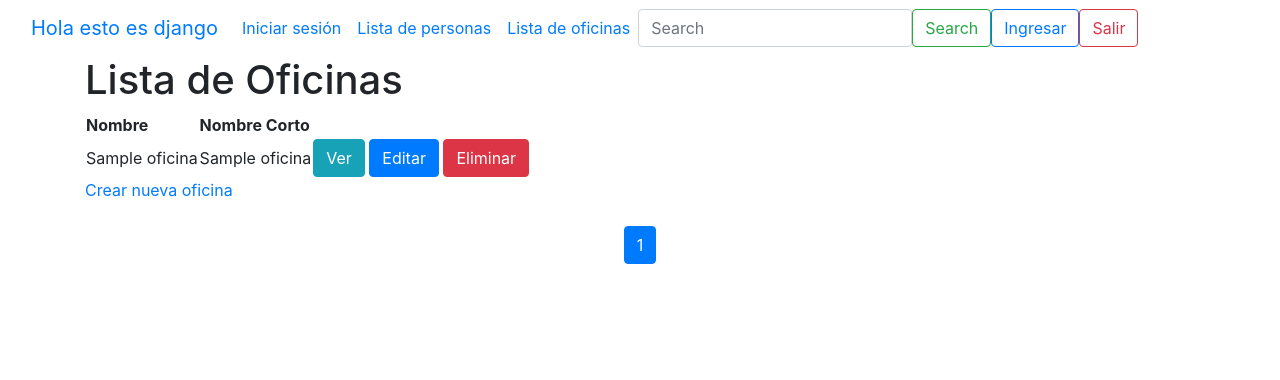
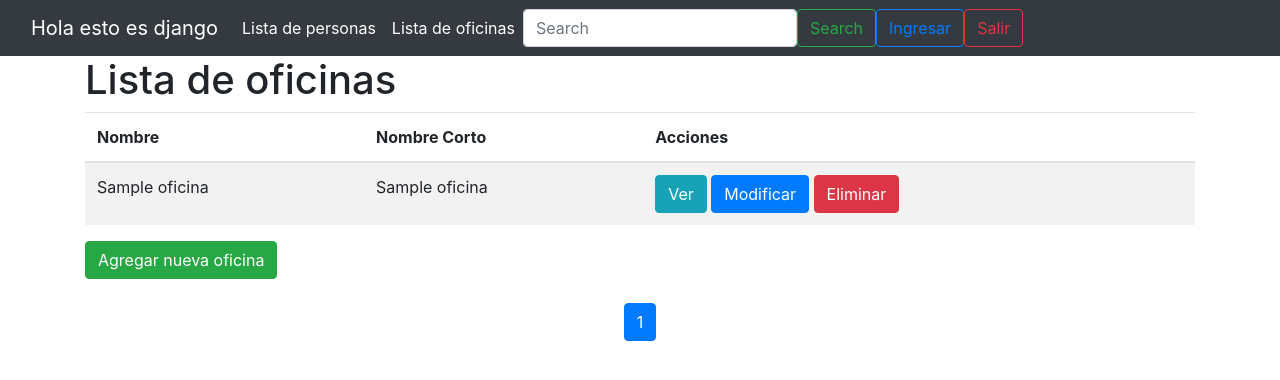
Before and after one commit to AbdiasMQ/CRUD-basico-con-autenticacion, a Django app: template CRUD/templates/oficina/oficina_lista.html in a window 1280 px wide. Shown: the top 380 px of the page. Run offline with Django 5.2, Linux system fonts and the light colour scheme; the template is opened without the code that fills it: most values are stand-ins (such as "Sample title", 1, 10 or a date in 2020); some libraries are stand-ins or nearby versions.

Commit message:
nuevas modificaciones en los archivos

```diff
--- a/CRUD/accounts/urls.py
+++ b/CRUD/accounts/urls.py
@@ -4,7 +4,7 @@ from . import views
 app_name = 'accounts'
 
 urlpatterns = [
-    path('login/', views.LoginView.as_view(), name='login'),   # <- aquí
-    path('logout/', views.LogoutMessageView.as_view(), name='logout'),  # <- si quieres tu template de logout
+    path('login/', views.LoginView.as_view(), name='login'),
+    path('logout/', views.LogoutMessageView.as_view(), name='logout'),
     path('signup/', views.SignUpView.as_view(), name='signup'),
 ]
--- a/CRUD/manage.py
+++ b/CRUD/manage.py
@@ -3,10 +3,9 @@
 import os
 import sys
 
-
 def main():
     """Run administrative tasks."""
-    os.environ.setdefault('DJANGO_SETTINGS_MODULE', 'CRUD.settings')
+    os.environ.setdefault('DJANGO_SETTINGS_MODULE', 'crud.settings')
     try:
         from django.core.management import execute_from_command_line
     except ImportError as exc:
--- a/CRUD/persona/models.py
+++ b/CRUD/persona/models.py
@@ -1,5 +1,5 @@
 from django.db import models
-from oficina.models import oficina as Oficina
+from oficina.models import Oficina
 
 class Persona(models.Model):
     nombre = models.CharField(verbose_name="Nombre", max_length=100)
@@ -7,7 +7,7 @@ class Persona(models.Model):
     edad = models.IntegerField(verbose_name="Edad")
     oficina = models.ForeignKey(Oficina,
                                 on_delete=models.CASCADE,
-                                related_name='personas',
+                                related_name='persona',
                                 null=True,
                                 blank=True)
 
--- a/CRUD/persona/views.py
+++ b/CRUD/persona/views.py
@@ -23,7 +23,7 @@ class PersonaListView(ListView):
         return super().paginate_queryset(queryset, page_size)
 
 #persona detalle
-class PersonaDetailView(DetailView):
+class PersonaDetailView(LoginRequiredMixin, DetailView):
     model = Persona
     template_name = "persona/persona_detalle.html"
     context_object_name = "persona"
--- a/CRUD/templates/account/logout.html
+++ b/CRUD/templates/account/logout.html
@@ -3,9 +3,9 @@
 {% block content %}
     <form method="post" action="{% url 'account_logout' %}">
         {% csrf_token %}
-        <h2>{{ title }}</h2>
+        <h1>{{ title }}</h1>
         <h2>Confirma que desea desloguearse?</h2>
-        <button type="submit">Log Out</button>
+        <button type="submit">Cerrar sesión</button>
         <a href="{% url 'persona:persona_lista' %}">Cancelar</a>
     </form>
 {% endblock content %}
--- a/CRUD/templates/account/signup.html
+++ b/CRUD/templates/account/signup.html
@@ -5,7 +5,7 @@
         {% csrf_token %}
         <h2>{{ title }}</h2>
         {{ form|crispy }}
-        <button type="submit">Sign Up</button>
-        <p>Already have an account? <a href="{% url 'account_login' %}">Log in</a></p>
+        <button type="submit">Registrarse</button>
+        <p>¿Ya tienes una cuenta? <a href="{% url 'account_login' %}">Iniciar sesión</a></p>
     </form>
 {% endblock content %}
--- a/CRUD/templates/navbar.html
+++ b/CRUD/templates/navbar.html
@@ -1,6 +1,6 @@
-<nav class="navbar navbar-expand-lg bg-body-tertiary" data-bs-theme="dark">
+<nav class="navbar navbar-expand-lg bg-dark" data-bs-theme="dark">
   <div class="container-fluid">
-    <a class="navbar-brand" href="#">Hola esto es django</a>
+    <a class="navbar-brand text-white" href="#">Hola esto es django</a>
     <button
       class="navbar-toggler"
       type="button"
@@ -12,45 +12,18 @@
     >
       <span class="navbar-toggler-icon"></span>
     </button>
+
     <div class="collapse navbar-collapse" id="navbarSupportedContent">
       <ul class="navbar-nav me-auto mb-2 mb-lg-0">
-        {% if user.is_authenticated %}
-        <div class="dropdown">
-          <button
-            class="btn btn-secondary dropdown-toggle"
-            type="button"
-            id="dropdownMenuButton"
-            data-toggle="dropdown"
-            aria-haspopup="true"
-            aria-expanded="false"
-          >
-            {{ user.username }}
-          </button>
-          <div class="dropdown-menu" aria-labelledby="dropdownMenuButton">
-            <a class="dropdown-item" href="{% url 'accounts_logout' %}">cerrar sesión</a>
-          </div>
-        </div>
-
-        {% else %}
-        <a class="nav-link" href="{% url 'accounts_login' %}">Iniciar sesión</a>
-        {% endif %}
-
         <li class="nav-item">
-          <a class="nav-link" href="{% url 'persona:persona_lista' %}"
-            >Lista de personas</a
-          >
+          <a class="nav-link text-white" href="{% url 'persona:persona_lista' %}">Lista de personas</a>
         </li>
         <li class="nav-item">
-          <a class="nav-link" href="{% url 'oficina:oficina_lista' %}"
-            >Lista de oficinas</a
-          >
+          <a class="nav-link text-white" href="{% url 'oficina:oficina_lista' %}">Lista de oficinas</a>
         </li>
       </ul>
-      <form
-        class="d-flex"
-        role="search"
-        action="{% url 'persona:persona_buscar' %}"
-      >
+
+      <form class="d-flex me-3" role="search" action="{% url 'persona:persona_buscar' %}">
         <input
           class="form-control me-2"
           type="search"
@@ -60,12 +33,9 @@
         />
         <button class="btn btn-outline-success" type="submit">Search</button>
       </form>
-      <a class="btn btn-outline-primary ms-2" href="{% url 'accounts:login' %}"
-        >Ingresar</a
-      >
-      <a class="btn btn-outline-danger ms-2" href="{% url 'accounts:logout' %}"
-        >Salir</a
-      >
+
+      <a class="btn btn-outline-primary" href="{% url 'account_login' %}">Ingresar</a>
+      <a class="btn btn-outline-danger" href="{% url 'account_logout' %}">Salir</a>
     </div>
   </div>
 </nav>
--- a/CRUD/templates/oficina/oficina_editar.html
+++ b/CRUD/templates/oficina/oficina_editar.html
@@ -10,5 +10,5 @@
     <input type="text" id="nombre_corto" name="nombre_corto" value="{{ oficina.nombre_corto }}" required>
     <button type="submit">Guardar</button>
   </form>
-  <a href="{% url 'oficina:oficina_lista' %}">Volver a la lista</a>
+  <a href="{% url 'oficina:oficina_lista' %}" class="btn btn-secondary">Volver a la lista</a>
 {% endblock %}
--- a/CRUD/templates/oficina/oficina_eliminar.html
+++ b/CRUD/templates/oficina/oficina_eliminar.html
@@ -7,5 +7,5 @@
     {% csrf_token %}
     <button type="submit">Eliminar</button>
   </form>
-  <a href="{% url 'oficina:oficina_lista' %}">Volver a la lista</a>
+  <a href="{% url 'oficina:oficina_lista' %}" class="btn btn-secondary">Volver a la lista</a>
 {% endblock %}
--- a/CRUD/templates/oficina/oficina_lista.html
+++ b/CRUD/templates/oficina/oficina_lista.html
@@ -1,28 +1,36 @@
 {% extends 'base.html' %}
-
 {% block content %}
-  <h1>Lista de Oficinas</h1>
-  <table>
+    <h1>Lista de oficinas</h1>
+    {% if oficinas %}
+        <table class="table table-striped">
             <thead>
                 <tr>
                    <th>Nombre</th>
                    <th>Nombre Corto</th>
+                   <th>Acciones</th>
                 </tr>
             </thead>
             <tbody>
-      {% for oficina in oficinas %}
+                {% for o in oficinas %}
                     <tr>
-          <td>{{ oficina.nombre }}</td>
-          <td>{{ oficina.nombre_corto }}</td>
+                        <td>{{ o.nombre }}</td>
+                        <td>{{ o.nombre_corto }}</td>
                         <td>
-            <a href="{% url 'oficina:oficina_detalle' oficina.id %}" class="btn btn-info">Ver</a>
-            <a href="{% url 'oficina:oficina_editar' oficina.id %}" class="btn btn-primary">Editar</a>
-            <a href="{% url 'oficina:oficina_eliminar' oficina.id %}" class="btn btn-danger">Eliminar</a>
+                             <a href="{% url 'oficina:oficina_detalle' o.pk %}" class="btn btn-info">Ver</a>
+                             <a href="{% url 'oficina:oficina_editar' o.pk %}" class="btn btn-primary">Modificar</a>
+                             <a href="{% url 'oficina:oficina_eliminar' o.pk %}" class="btn btn-danger">Eliminar</a>
                         </td>
                     </tr>
                 {% endfor %}
             </tbody>
         </table>
-  <a href="{% url 'oficina:oficina_crear' %}">Crear nueva oficina</a>
+    {% else %}
+        <p>No hay oficinas registradas.</p>
+    {% endif %}
+    <div class="mt-3">
+        <a href="{% url 'oficina:oficina_crear' %}" class="btn btn-success">Agregar nueva oficina</a>
+    </div>
+    <div class="mt-3">
         {% include 'paginator.html' %}
-{% endblock %}
+    </div>
+{% endblock content %}
--- a/CRUD/templates/persona/persona_buscar.html
+++ b/CRUD/templates/persona/persona_buscar.html
@@ -13,5 +13,7 @@
       <li>Nombre: {{ p.nombre }} - Apellido: {{ p.apellido }} - Edad: {{ p.edad }} años</li>
       {% endfor %}
     </ul>
+  {% else %}
+    <p>No se encontraron resultados.</p>
   {% endif %}
 {% endblock %}
--- a/CRUD/templates/persona/persona_detalle.html
+++ b/CRUD/templates/persona/persona_detalle.html
@@ -6,7 +6,7 @@
     <p><strong>Apellido:</strong> {{ persona.apellido }}</p>
     <p><strong>Edad:</strong> {{ persona.edad }}</p>
     <p><strong>Oficina:</strong> {{ persona.oficina }}</p>
-    <a href="{% url 'persona:persona_editar' persona.pk %}">Editar</a>
-    <a href="{% url 'persona:persona_eliminar' persona.pk %}">Eliminar</a>
-    <a href="{% url 'persona:persona_lista' %}">Volver a la lista</a>
+    <a href="{% url 'persona:persona_editar' persona.pk %}" class="btn btn-primary">Editar</a>
+    <a href="{% url 'persona:persona_eliminar' persona.pk %}" class="btn btn-danger">Eliminar</a>
+    <a href="{% url 'persona:persona_lista' %}" class="btn btn-secondary">Volver a la lista</a>
 {% endblock content %}
--- a/CRUD/templates/persona/persona_editar.html
+++ b/CRUD/templates/persona/persona_editar.html
@@ -7,5 +7,5 @@
         {{ form.as_p }}
         <button type="submit">Guardar cambios</button>
     </form>
-    <a href="{% url 'persona:persona_lista' %}">Volver a la lista</a>
+    <a href="{% url 'persona:persona_lista' %}" class="btn btn-secondary">Volver a la lista</a>
 {% endblock content %}
--- a/CRUD/templates/persona/persona_eliminar.html
+++ b/CRUD/templates/persona/persona_eliminar.html
@@ -7,5 +7,5 @@
         {% csrf_token %}
         <button type="submit">Confirmar eliminación</button>
     </form>
-    <a href="{% url 'persona:persona_lista' %}">Volver a la lista</a>
+    <a href="{% url 'persona:persona_lista' %}" class="btn btn-secondary">Volver a la lista</a>
 {% endblock content %}
```
Also changed, not shown: CRUD/CRUD/settings.py (+8 -10 lines), CRUD/oficina/views.py (+8 -1 lines), CRUD/persona/scripts/importar_personas.py (+6 -5 lines), CRUD/templates/oficina/oficina_detalle.html (+11 -7 lines), CRUD/templates/persona/persona_lista.html (+19 -6 lines), 1 other file. Lines whose indentation alone changed are shown as unchanged.
